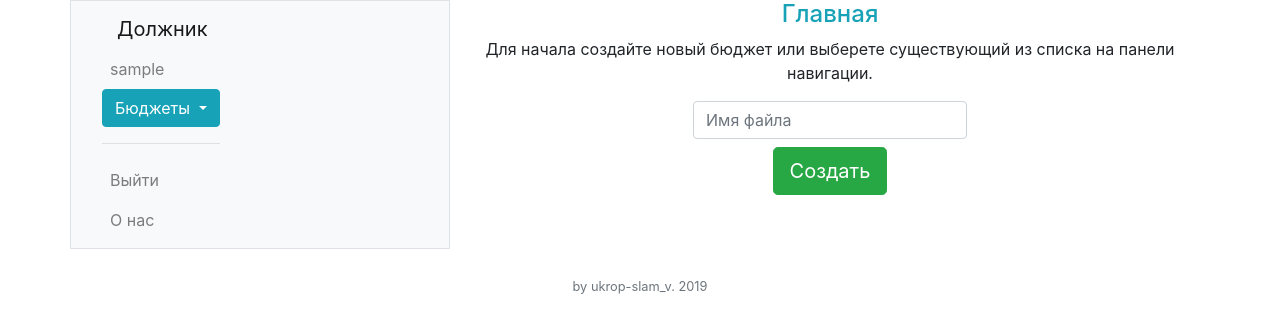
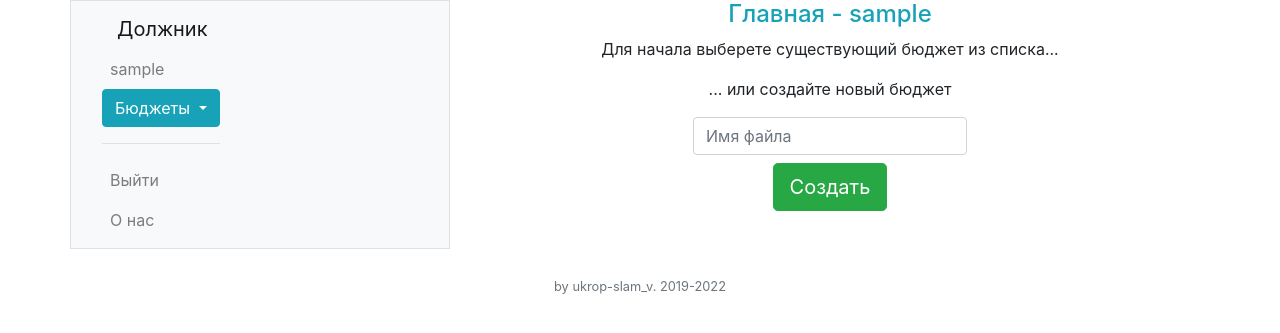
Before and after one commit to gangstaar/debtor, a Flask app: page /debtor/ in a window 1280 px wide. Shown: the top 333 px of the page. Run offline with Flask 2, Linux system fonts and the light colour scheme; the visitor is signed in with stand-in values (Sample User, id 1); some libraries are stand-ins or nearby versions.

Commit message:
Обновление подписи. Повышение юзабилити.

```diff
--- a/templates/base.html
+++ b/templates/base.html
@@ -94,7 +94,7 @@
     </div>
     <div class="row justify-content-center">
         <div class="col-auto pt-4">
-            <small class="text-muted">by ukrop-slam_v. 2019</small>
+            <small class="text-muted">by ukrop-slam_v. 2019-2022</small>
         </div>
     </div>
 </div>
--- a/templates/index.html
+++ b/templates/index.html
@@ -2,6 +2,9 @@
 
 {% block header %}
 {% block title %}Главная{% endblock %}
+{% if 'user_name' in session: %}
+ - {{session['user_name']}}
+{% endif %}
 {% endblock %}
 
 {% block content %}
@@ -10,7 +13,17 @@
     <div class="col">
         {% if 'user_name' in session: %}
         <p class="text-center">
-            Для начала создайте новый бюджет или выберете существующий из списка на панели навигации.
+            Для начала выберете существующий бюджет из списка...
+        </p>
+        <div class="list-group">
+        {% for budget in g.saved_budgets %}
+        <a href="{{url_for('edit_budget', budget_file=budget)}}" class="list-group-item list-group-item-action">
+        {{budget[:-4]}}
+        </a>
+        {% endfor %}
+        </div>
+        <p class="text-center">
+            ... или создайте новый бюджет
         </p>
         <form method="post" action="{{url_for('main')}}">
             <div class="d-flex flex-column align-items-center flex-fill">
--- a/views/budget.py
+++ b/views/budget.py
@@ -135,7 +135,7 @@
     return redirect(url_for('budget.edit'))
 
 
-@bp.route('/add-spending', methods=['POST'])
+@bp.route('/add-spending', methods=['POST', 'GET'])
 def add_spending():
     g.budget.current_spending = TSpending(TPerson(''), '', 0)
     g.budget.current_spending.date_time = dt.now()
--- a/views/spending.py
+++ b/views/spending.py
@@ -53,6 +53,7 @@
 
         if name == 'Добавить всех':
             g.budget.current_spending.add_consumer(g.budget.persons_list, 0)
+            g.budget.current_spending.calc_average()
         else:
             person = g.budget.get_person_by_name(name)
             if person is not None:
```
Also changed, not shown: templates/edit.html (+13 -6 lines), templates/editspending.html (+5 -3 lines).
